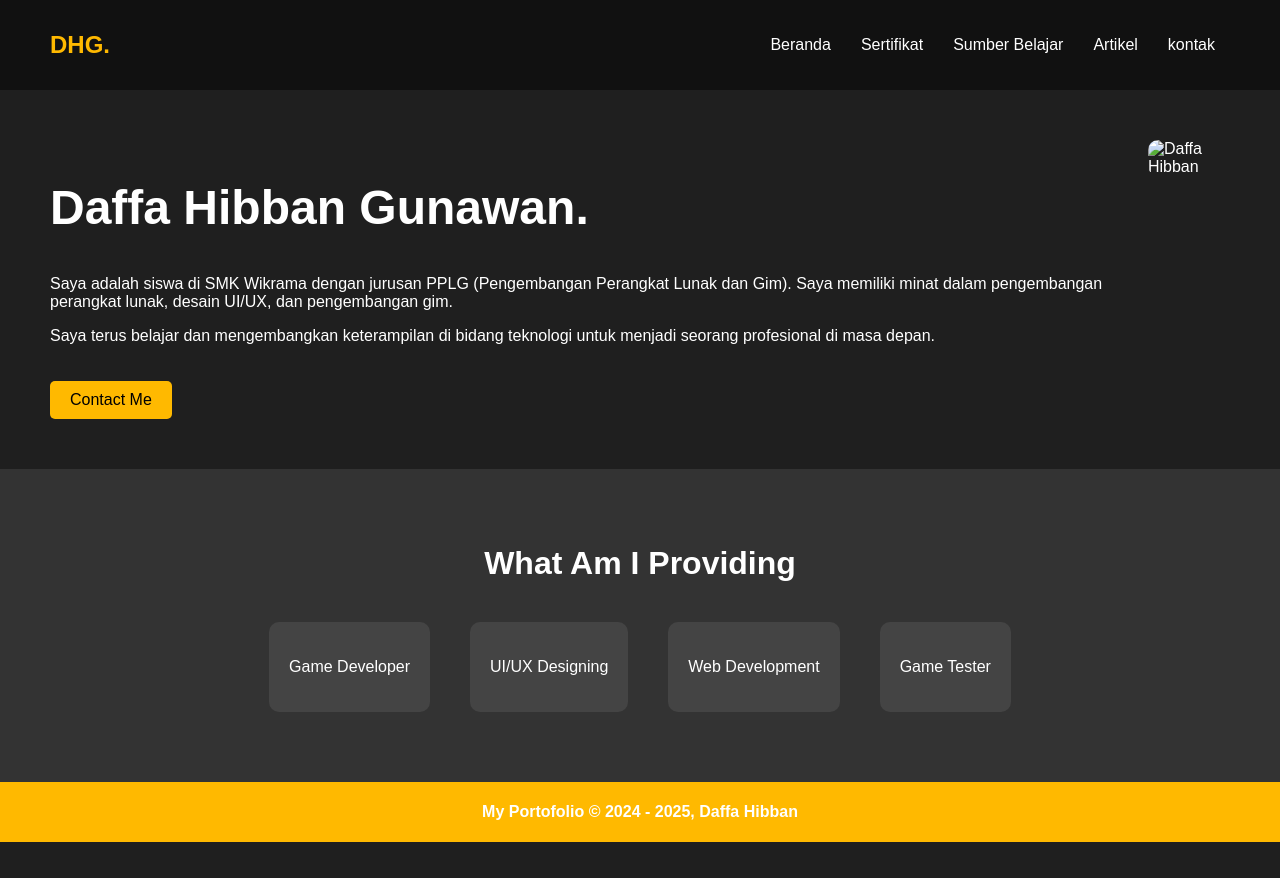
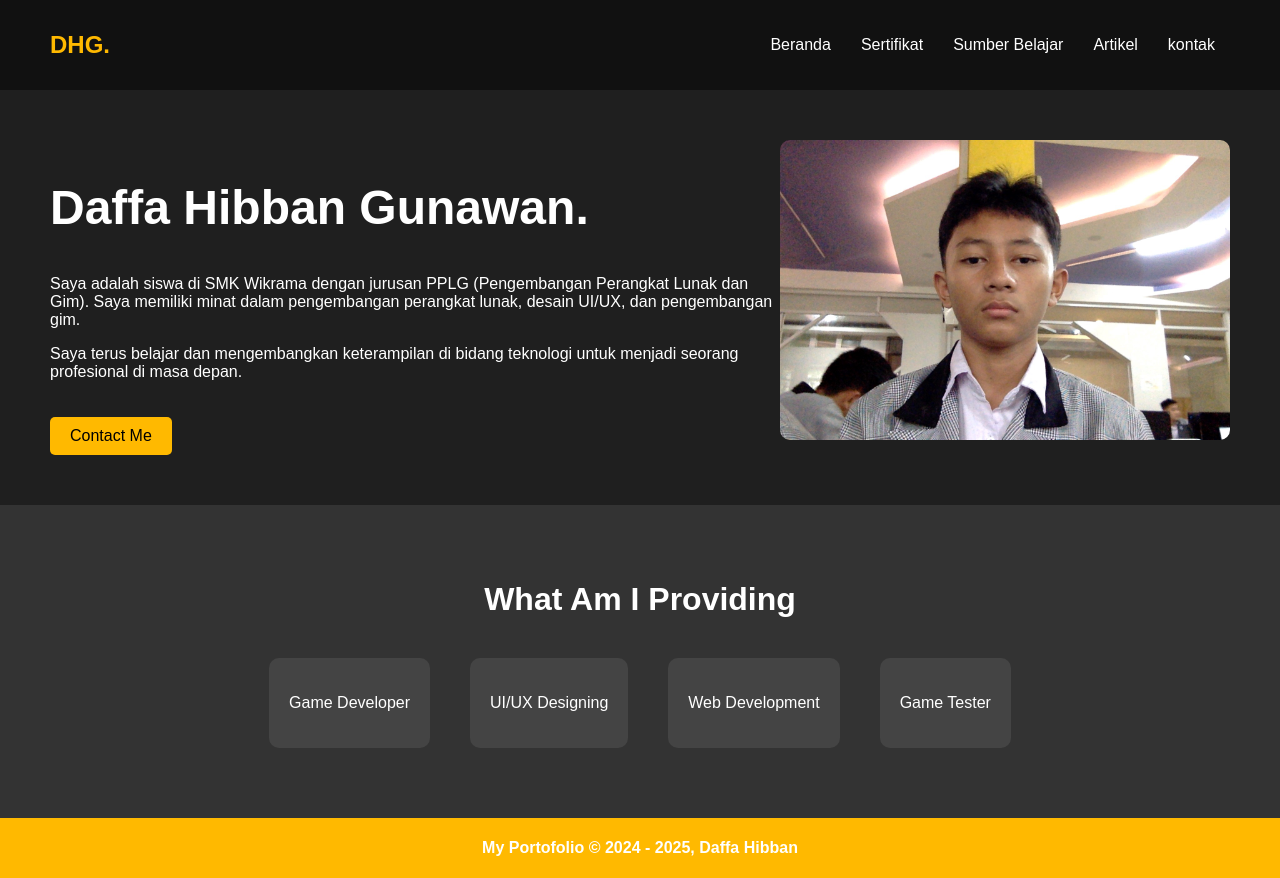
Before and after one commit to singko1512/myportofolio, a plain HTML site: page index.html in a window 1280 px wide. Before the commit the page ends 842 px from the top, so only its background shows below. Drawn offline with Linux system fonts and the light colour scheme.

Commit message:
Update index.html

```diff
--- a/index.html
+++ b/index.html
@@ -28,7 +28,7 @@
             <a href="kontak.html" class="btn">Contact Me</a>
         </div>
         <div class="hero-image">
-            <img src="img/Photo on 16-12-24 at 13.33.jpg" alt="Daffa Hibban" style="height: 300px; border-radius:10px 10px 10px 10px ;">
+            <img src="Photo on 16-12-24 at 13.33.jpg" alt="Daffa Hibban" style="height: 300px; border-radius:10px 10px 10px 10px ;">
         </div>
     </section>
 
```
